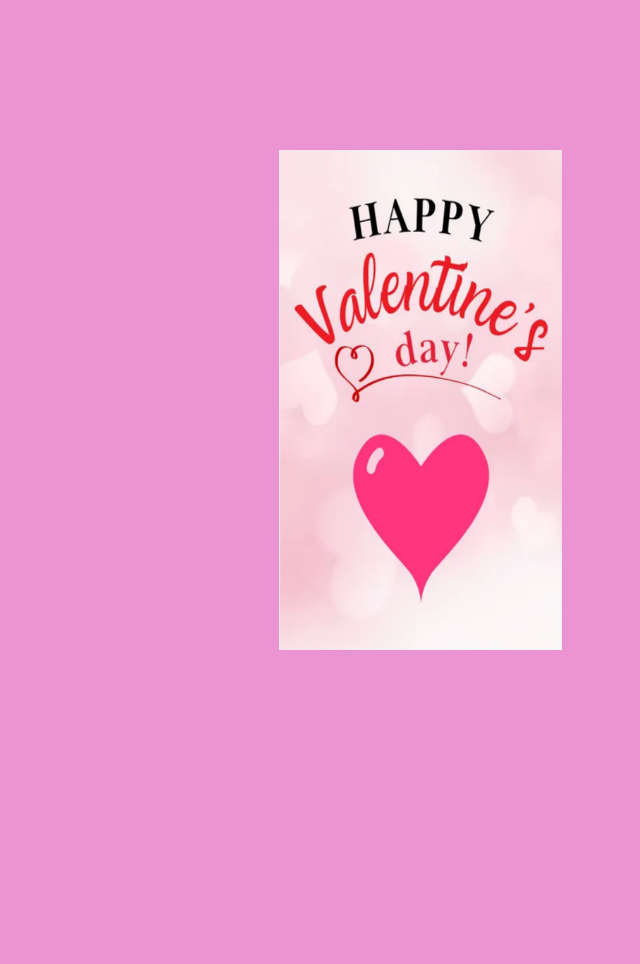
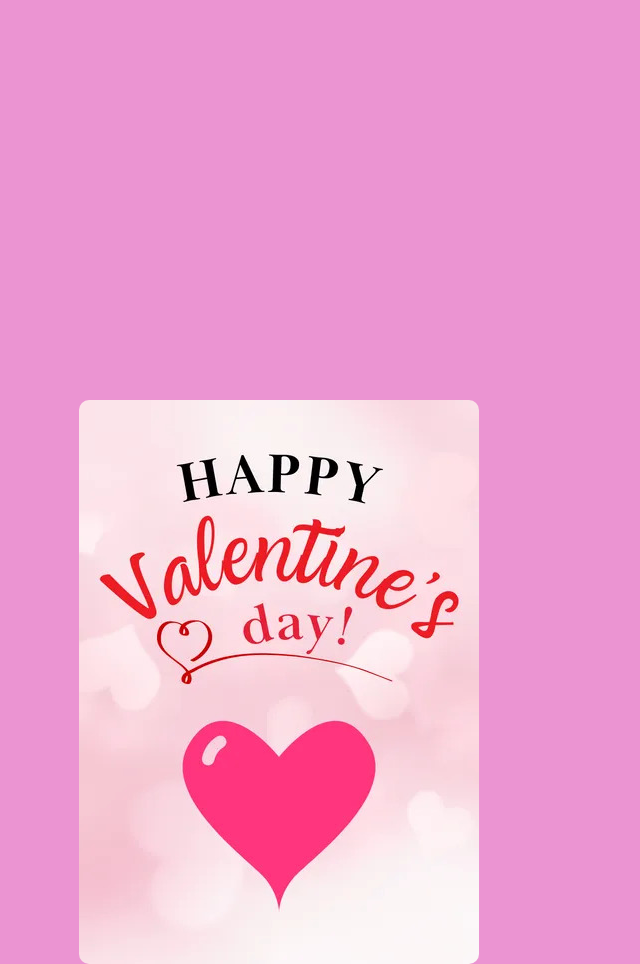
Before and after one commit to wenkified/KateKate, a plain HTML site: page INDEX.HTML in a window 1280 px wide. Shown: the whole page, without its empty margins (361-1001 px from the left). Before the commit the page ends 800 px from the top, so only its background shows below. Drawn offline with Linux system fonts and the light colour scheme; a web font is replaced by a local one.

Commit message:
Update INDEX.HTML

```diff
--- a/INDEX.HTML
+++ b/INDEX.HTML
@@ -2,25 +2,28 @@
 <html lang="en">
 <head>
     <meta charset="UTF-8">
+    <meta name="viewport" content="width=device-width, initial-scale=1.0">
     <title>Happy Valentine's Day Wifeyyyy ❤️😊</title>
     <link href="https://fonts.googleapis.com/css?family=Indie+Flower" rel="stylesheet">
     <link href="https://fonts.googleapis.com/css?family=Amatic+SC" rel="stylesheet">
-    <script src="https://kit.fontawesome.com/a60d6ae05f.js" crossorigin="anonymous"></script>        <link
-          href="https://fonts.googleapis.com/css2?family=Poppins&display=swap"
-          rel="stylesheet">
+    <link href="https://fonts.googleapis.com/css2?family=Poppins&display=swap" rel="stylesheet">
+    <script src="https://kit.fontawesome.com/a60d6ae05f.js" crossorigin="anonymous"></script>
+
     <style>
         * {
             padding: 0;
             margin: 0;
             box-sizing: border-box;
-  font-family: "ackaisyo", sans-serif;
+            font-family: 'Poppins', sans-serif;
         }
+
         @font-face {
             font-family: 'Ackaisyo';
             src: url('ackaisyo.ttf') format('truetype');
             font-weight: normal;
             font-style: normal;
         }
+
         body {
             display: flex;
             justify-content: center;
@@ -28,97 +31,93 @@ body {
             height: 100vh;
             background-color: #eb94d2;
             margin: 0;
+            overflow: hidden;
         }
+
         .card {
-  width: 564px;
-  height: 500px;
+            width: 90%;
+            max-width: 400px;
+            height: auto;
             position: relative;
-  margin: auto;
-  left: 0;
-  right: 0;
-  top: 0;
-  bottom: 0;
-  -webkit-perspective: 1200px;
             perspective: 1200px;
             transition: 1s;
         }
-.card:hover {
-  transform: rotate(-5deg);
-}
-.card:hover .outside {
-  transform: rotateY(-130deg);
-}
+
         .outside,
         .inside {
-  height: 100%;
-  width: 50%;
+            width: 100%;
+            height: auto;
+            min-height: 300px;
             position: absolute;
-  left: 50.1%;
+            top: 0;
+            left: 0;
+            transition: transform 1s ease;
+            backface-visibility: hidden;
         }
+
         .inside {
             background: linear-gradient(to right, #e7e7e7, #ffffff 30%);
-  line-height: 1;
-  padding: 0 20px;
+            padding: 20px;
             text-align: center;
             display: flex;
             flex-direction: column;
             justify-content: space-around;
             align-items: center;
-  left: 50%;
+            transform: rotateY(180deg);
         }
+
         .outside {
-  -webkit-transform-style: preserve-3d;
             transform-style: preserve-3d;
             z-index: 1;
-  transform-origin: left;
-  transition: 2s;
             cursor: pointer;
         }
-.front,
-.back {
+
+        .front {
+            width: 100%;
             height: 100%;
-  width: 100%;
-  position: absolute;
-  -webkit-backface-visibility: hidden;
-  backface-visibility: hidden;
-  transform: rotateX(0deg);
+            object-fit: cover;
+            border-radius: 10px;
         }
-.back {
+
+        .inside h4 {
+            font-size: 1.2em;
+        }
+
+        .inside p {
+            font-size: 0.9em;
+            line-height: 1.5;
+        }
+
+        /* Flip effect on click */
+        .card.flipped .outside {
             transform: rotateY(180deg);
-  background: linear-gradient(to left, #e7e7e7, #ffffff 30%);
         }
-.cake {
-  width: 100%;
-  position: absolute;
-  bottom: 30px;
-}
-.outside p {
-  font-size: 23px;
-  text-transform: uppercase;
-  margin-top: 30px;
-  text-align: center;
-  letter-spacing: 6px;
-  color: #000046;
-}
-.inside h1 {
-  font-size: 120px;
-  line-height: 120px;
+
+        .card.flipped .inside {
+            transform: rotateY(0deg);
         }
     </style>
 </head>
 <body>
-        <div class="card">
-          <div class="outside">
-            <div class="front">
+
+    <div class="card" id="valentineCard">
+        <div class="outside" onclick="flipCard()">
             <img class="front" src="happy-valentines-day-card.jpg">
         </div>
-            <div class="back"></div>
-          </div>
         <div class="inside">
-            <h4>Dear Kate Kate,</h4>                <p>Happy Valentine's Day, Wifeyyyy! ❤️ Today is just another day to remind you how much you mean to me, but the truth is, I don't need a special occasion to love you, cause I do that every single day. <br> From our first conversation to every late-night talk, from the laughter we've shared to the challenges we've faced, you have shown me what it truly means to love and be loved. You are my safe place, my greatest happiness, and the one I will always choose.<br><br>I want you for eternity.</p><p>I love you truly, deeply, and endlessly, My Baby.</p>
+            <h4>Dear Kate Kate,</h4>
+            <p>Happy Valentine's Day, Wifeyyyy! ❤️ Today is just another day to remind you how much you mean to me. You are my safe place, my greatest happiness, and the one I will always choose.</p>
+            <p>I love you truly, deeply, and endlessly, My Baby.</p>
             <p class="text-right">Happy Valentines Day, Kate Kate!</p>
             <p class="text-right"><i class="fa-solid fa-heart" style="color: pink;"></i> Lawrence</p>
         </div>
     </div>
+
+    <script>
+        function flipCard() {
+            document.getElementById("valentineCard").classList.toggle("flipped");
+        }
+    </script>
+
 </body>
 </html>
```
Lines whose indentation alone changed are shown as unchanged.
